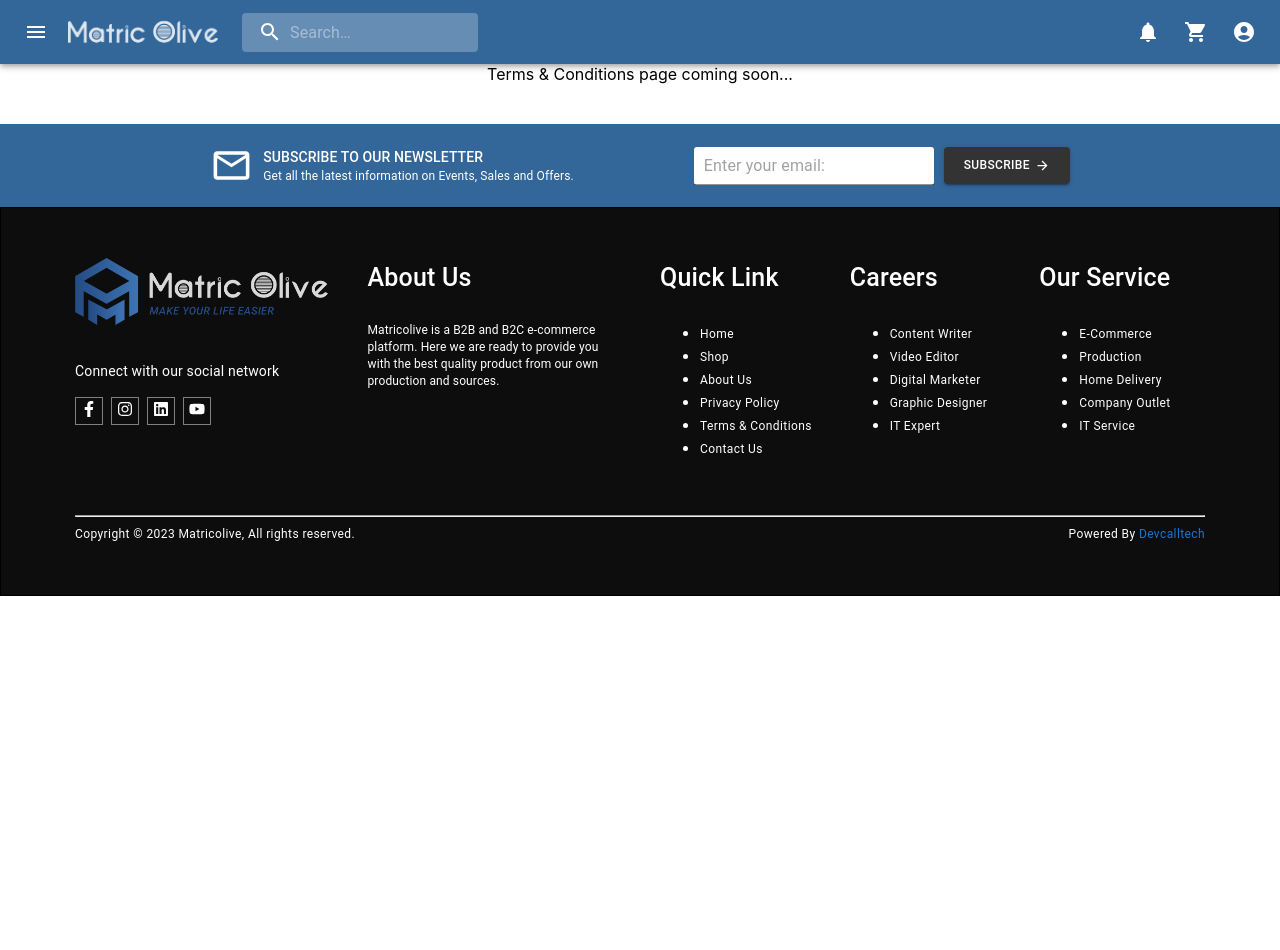
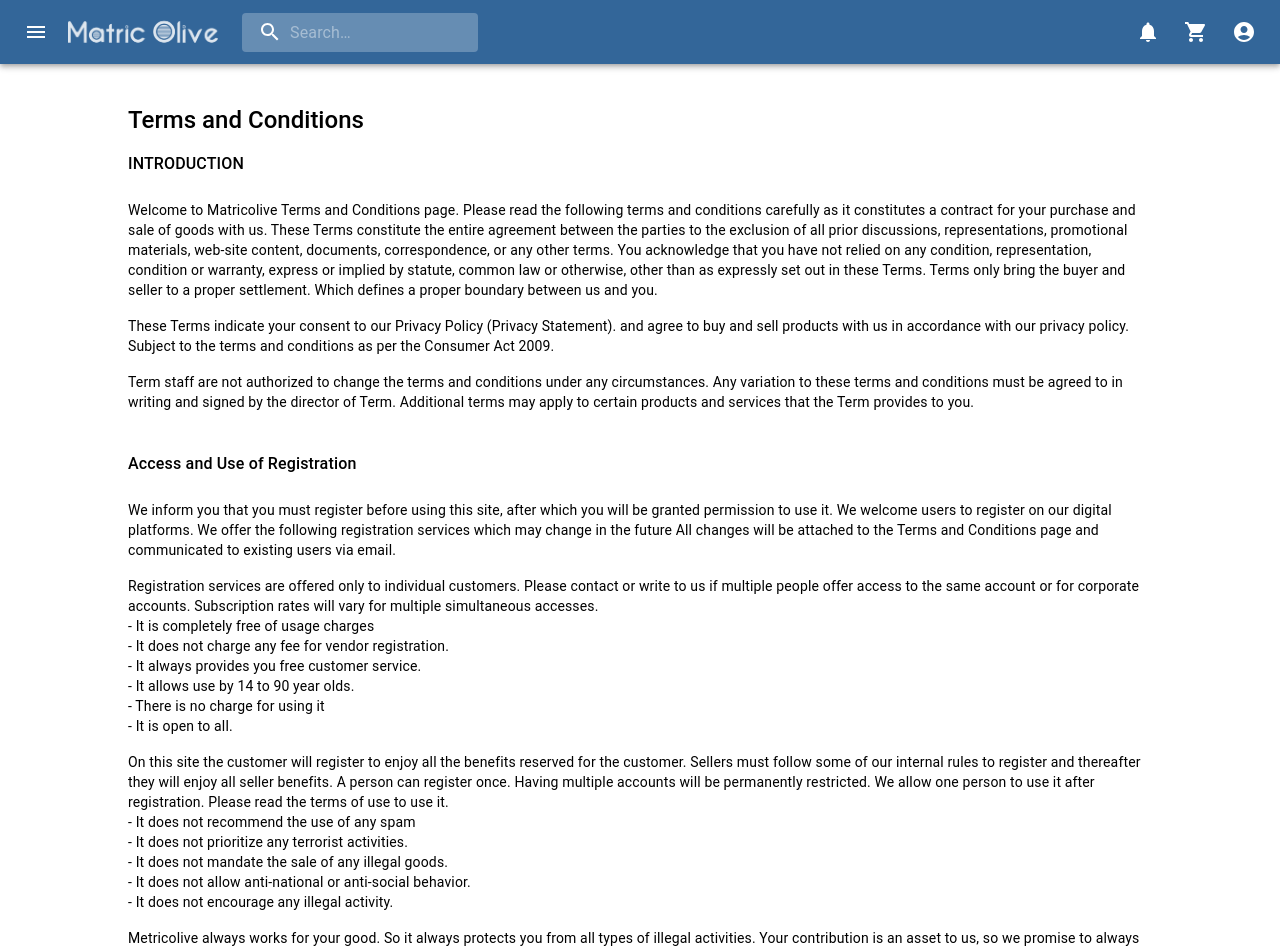
Before and after one commit to Rakibul-Hasan-max/Matricolive, a React (Create React App) app: page /terms-conditions in a window 1280 px wide. Shown: the top 950 px of the page. Before the commit the page ends 800 px from the top, so only its background shows below. Built offline with nearby package versions, Linux system fonts and the light colour scheme.

Commit message:
terms add

```diff
--- a/src/Pages/TermsConditions/TermsConditions.js
+++ b/src/Pages/TermsConditions/TermsConditions.js
@@ -1,14 +1,90 @@
-import { Typography } from "@mui/material";
+import { Box, Typography } from "@mui/material";
 
 const TermsConditions = () => {
-    return (
-        <div>
-            Terms & Conditions page coming soon...
-            <Typography>
-
-            </Typography>
-        </div>
-    );
+  return (
+    <Box>
+      <Typography
+        variant="h5"
+        sx={{ textAlign: "left", mt: 5, mx: "10%", fontWeight: 500 }}
+      >
+        Terms and Conditions
+      </Typography>
+      <Typography
+        variant="body1"
+        sx={{ textAlign: "left", mt: 2, mb: 3, mx: "10%", fontWeight: 500 }}
+      >
+        INTRODUCTION
+      </Typography>
+      <Typography variant="body2" sx={{ textAlign: "left", mb: 2, mx: "10%" }}>
+        Welcome to Matricolive Terms and Conditions page. Please read the
+        following terms and conditions carefully as it constitutes a contract
+        for your purchase and sale of goods with us. These Terms constitute the
+        entire agreement between the parties to the exclusion of all prior
+        discussions, representations, promotional materials, web-site content,
+        documents, correspondence, or any other terms. You acknowledge that you
+        have not relied on any condition, representation, condition or warranty,
+        express or implied by statute, common law or otherwise, other than as
+        expressly set out in these Terms. Terms only bring the buyer and seller
+        to a proper settlement. Which defines a proper boundary between us and
+        you.
+      </Typography>
+      <Typography variant="body2" sx={{ textAlign: "left", mb: 2, mx: "10%" }}>
+        These Terms indicate your consent to our Privacy Policy (Privacy
+        Statement). and agree to buy and sell products with us in accordance
+        with our privacy policy. Subject to the terms and conditions as per the
+        Consumer Act 2009.
+      </Typography>
+      <Typography variant="body2" sx={{ textAlign: "left", mb: 2, mx: "10%" }}>
+        Term staff are not authorized to change the terms and conditions under
+        any circumstances. Any variation to these terms and conditions must be
+        agreed to in writing and signed by the director of Term. Additional
+        terms may apply to certain products and services that the Term provides
+        to you.
+      </Typography>
+      <Typography
+        variant="body1"
+        sx={{ textAlign: "left", mt: 5, mb: 3, mx: "10%", fontWeight: 500 }}
+      >
+        Access and Use of Registration
+      </Typography>
+      <Typography variant="body2" sx={{ textAlign: "left", mb: 2, mx: "10%" }}>
+        We inform you that you must register before using this site, after which
+        you will be granted permission to use it. We welcome users to register
+        on our digital platforms. We offer the following registration services
+        which may change in the future All changes will be attached to the Terms
+        and Conditions page and communicated to existing users via email.
+      </Typography>
+      <Typography variant="body2" sx={{ textAlign: "left", mb: 2, mx: "10%" }}>
+        Registration services are offered only to individual customers. Please
+        contact or write to us if multiple people offer access to the same
+        account or for corporate accounts. Subscription rates will vary for
+        multiple simultaneous accesses. <br />
+        - It is completely free of usage charges <br />
+        - It does not charge any fee for vendor registration. <br />
+        - It always provides you free customer service. <br />
+        - It allows use by 14 to 90 year olds. <br />
+        - There is no charge for using it <br />- It is open to all.
+      </Typography>
+      <Typography variant="body2" sx={{ textAlign: "left", mb: 2, mx: "10%" }}>
+        On this site the customer will register to enjoy all the benefits
+        reserved for the customer. Sellers must follow some of our internal
+        rules to register and thereafter they will enjoy all seller benefits. A
+        person can register once. Having multiple accounts will be permanently
+        restricted. We allow one person to use it after registration. Please
+        read the terms of use to use it. <br />
+        - It does not recommend the use of any spam <br />
+        - It does not prioritize any terrorist activities. <br />
+        - It does not mandate the sale of any illegal goods. <br />
+        - It does not allow anti-national or anti-social behavior. <br />- It
+        does not encourage any illegal activity.
+      </Typography>
+      <Typography variant="body2" sx={{ textAlign: "left", mb: 2, mx: "10%" }}>
+        Metricolive always works for your good. So it always protects you from
+        all types of illegal activities. Your contribution is an asset to us, so
+        we promise to always keep you safe from the activities of spammers.
+      </Typography>
+    </Box>
+  );
 };
 
 export default TermsConditions;
```
